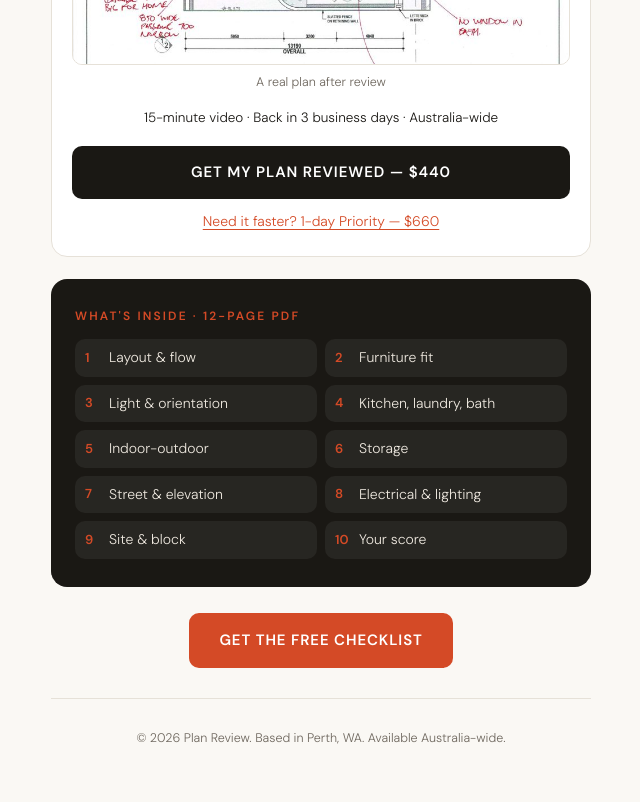
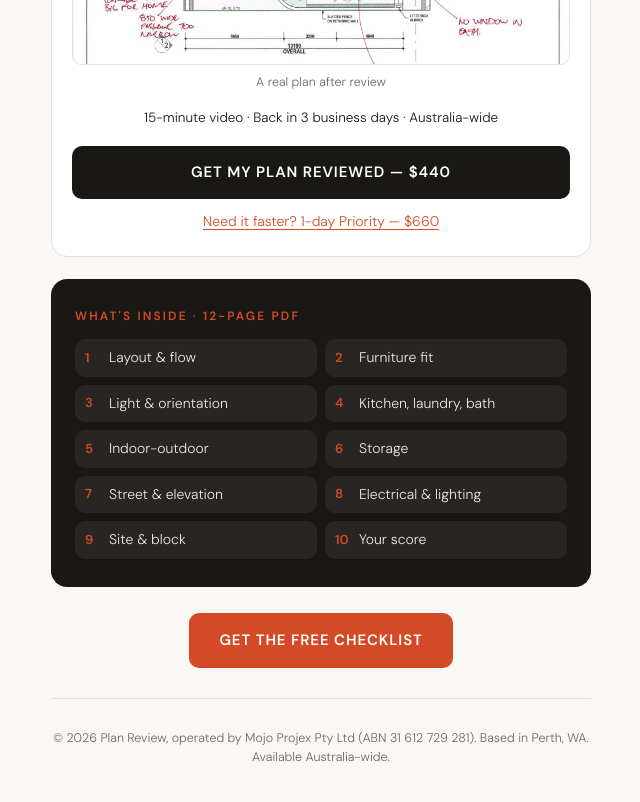
Before and after one commit to josephopacak/planreview, a plain HTML site: page checklist/index.html in a window 1280 px wide. Shown: the part 1712-2514 px from the top of the page, without its empty margins (319-959 px from the left). Drawn offline with nearby package versions, Linux system fonts and the light colour scheme.

Commit message:
Add legal entity name and ABN to site footer
Co-Authored-By: Claude Opus 5.5 <noreply@anthropic.com>
Claude-Session: https://claude.ai/code/session_01TZ3EwVXTTh9Tp31eguZUpi

```diff
--- a/checklist/index.html
+++ b/checklist/index.html
@@ -226,7 +226,7 @@ src="https://www.facebook.com/tr?id=1820922209193197&ev=PageView&noscript=1"
     <a href="#email" id="cta2link">Get the free checklist</a>
   </div>
 
-  <footer>© 2026 Plan Review. Based in Perth, WA. Available Australia-wide.</footer>
+  <footer>© 2026 Plan Review, operated by Mojo Projex Pty Ltd (ABN 31 612 729 281). Based in Perth, WA. Available Australia-wide.</footer>
 
 </div>
 
```
Also changed, not shown: index.html (+1 -1 lines).
